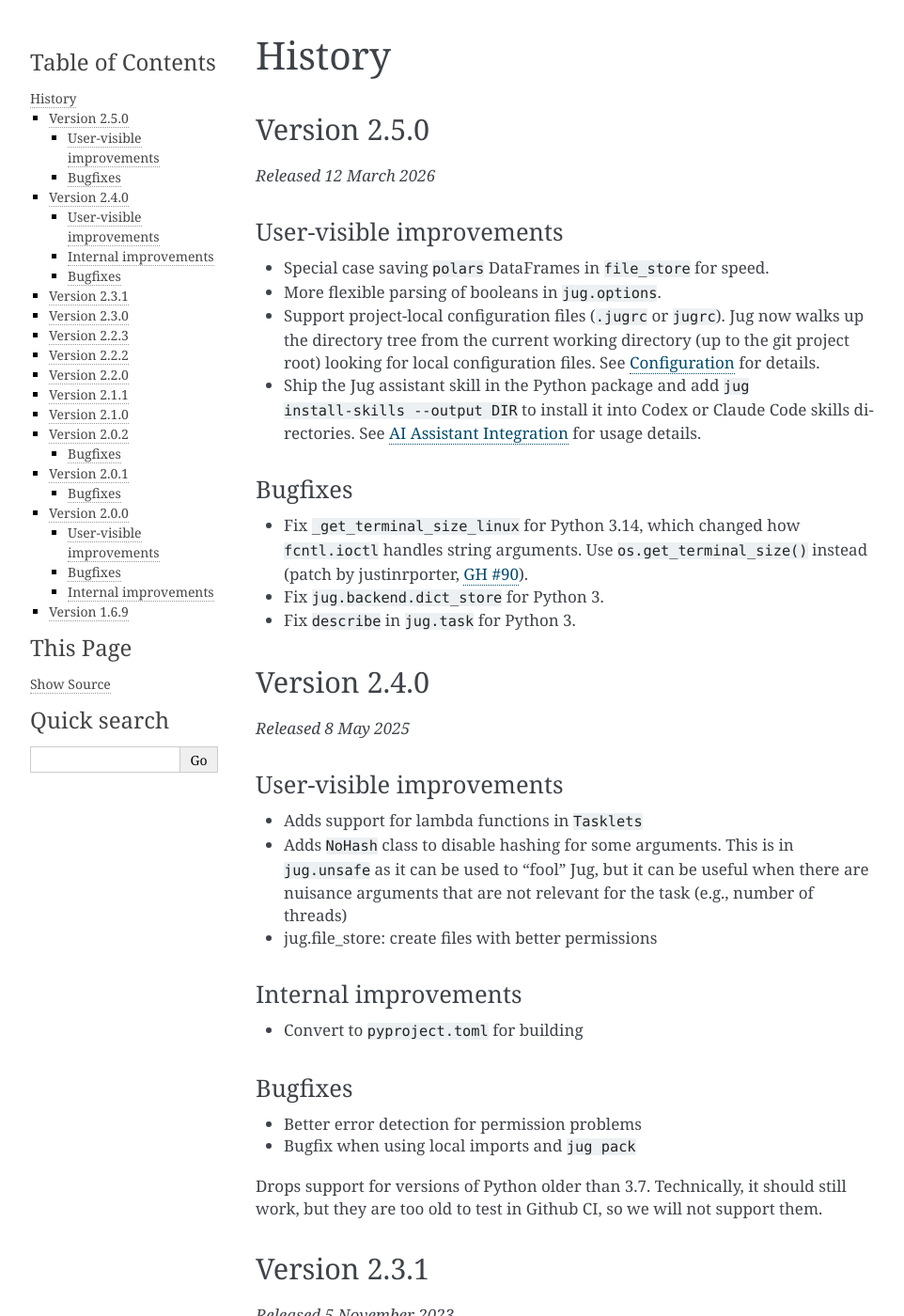
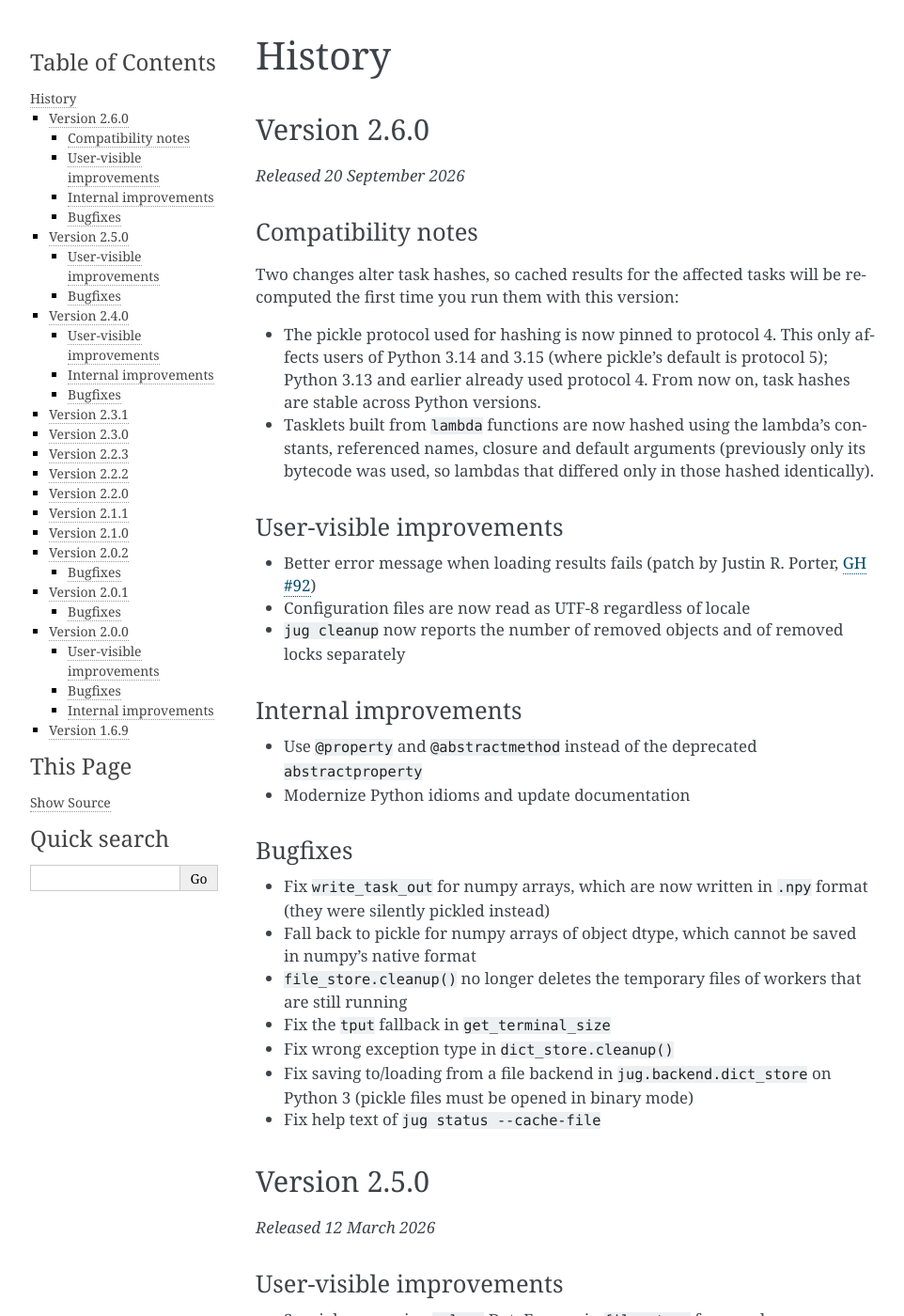
Before and after one commit to luispedro/jug, a Sphinx documentation site: the page built from docs/source/history.rst, in a window 1280 px wide and 1400 px high. Shown: the whole window at 94% size, without its empty margins (148-1110 px from the left). Built offline with Sphinx 7.4.7, drawn with Linux system fonts in a browser that asks for light colours; formulas are drawn with MathJax 3; the version number could not be read and is left out.

Commit message:
RLS Version 2.6.0
Bump version and write release notes (ChangeLog, README, docs history).

Co-Authored-By: Claude Sonnet 5 <noreply@anthropic.com>

```diff
--- a/docs/source/history.rst
+++ b/docs/source/history.rst
@@ -1,6 +1,57 @@
 =======
 History
 =======
+
+Version 2.6.0
+-------------
+
+*Released 20 September 2026*
+
+Compatibility notes
+~~~~~~~~~~~~~~~~~~~
+
+Two changes alter task hashes, so cached results for the affected tasks will
+be recomputed the first time you run them with this version:
+
+* The pickle protocol used for hashing is now pinned to protocol 4. This only
+  affects users of Python 3.14 and 3.15 (where pickle's default is protocol 5);
+  Python 3.13 and earlier already used protocol 4. From now on, task hashes are
+  stable across Python versions.
+* Tasklets built from ``lambda`` functions are now hashed using the lambda's
+  constants, referenced names, closure and default arguments (previously only
+  its bytecode was used, so lambdas that differed only in those hashed
+  identically).
+
+User-visible improvements
+~~~~~~~~~~~~~~~~~~~~~~~~~
+
+* Better error message when loading results fails (patch by Justin R. Porter,
+  `GH #92 <https://github.com/luispedro/jug/pull/92>`__)
+* Configuration files are now read as UTF-8 regardless of locale
+* ``jug cleanup`` now reports the number of removed objects and of removed
+  locks separately
+
+Internal improvements
+~~~~~~~~~~~~~~~~~~~~~
+
+* Use ``@property`` and ``@abstractmethod`` instead of the deprecated
+  ``abstractproperty``
+* Modernize Python idioms and update documentation
+
+Bugfixes
+~~~~~~~~
+
+* Fix ``write_task_out`` for numpy arrays, which are now written in ``.npy``
+  format (they were silently pickled instead)
+* Fall back to pickle for numpy arrays of object dtype, which cannot be saved
+  in numpy's native format
+* ``file_store.cleanup()`` no longer deletes the temporary files of workers
+  that are still running
+* Fix the ``tput`` fallback in ``get_terminal_size``
+* Fix wrong exception type in ``dict_store.cleanup()``
+* Fix saving to/loading from a file backend in ``jug.backend.dict_store`` on
+  Python 3 (pickle files must be opened in binary mode)
+* Fix help text of ``jug status --cache-file``
 
 Version 2.5.0
 -------------
```
Also changed, not shown: README.md (+29 -1 lines), 2 other files.
